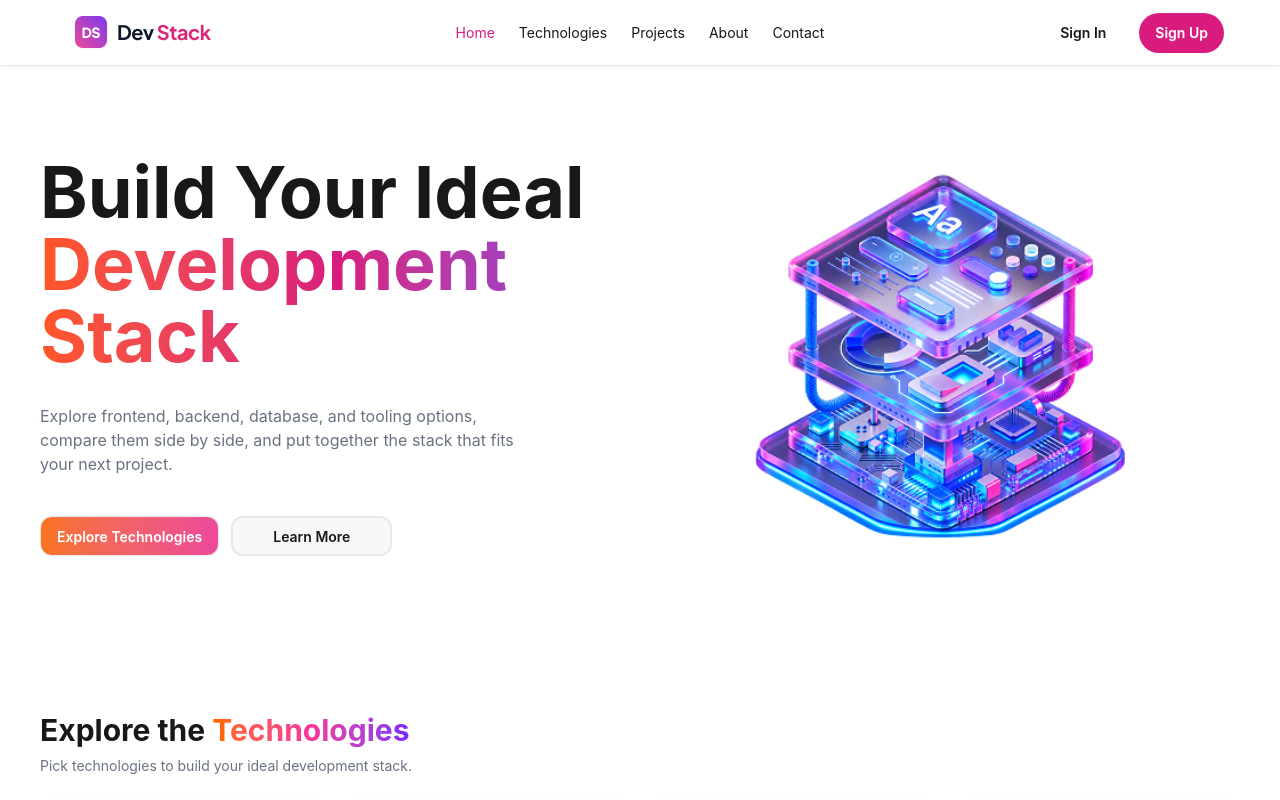
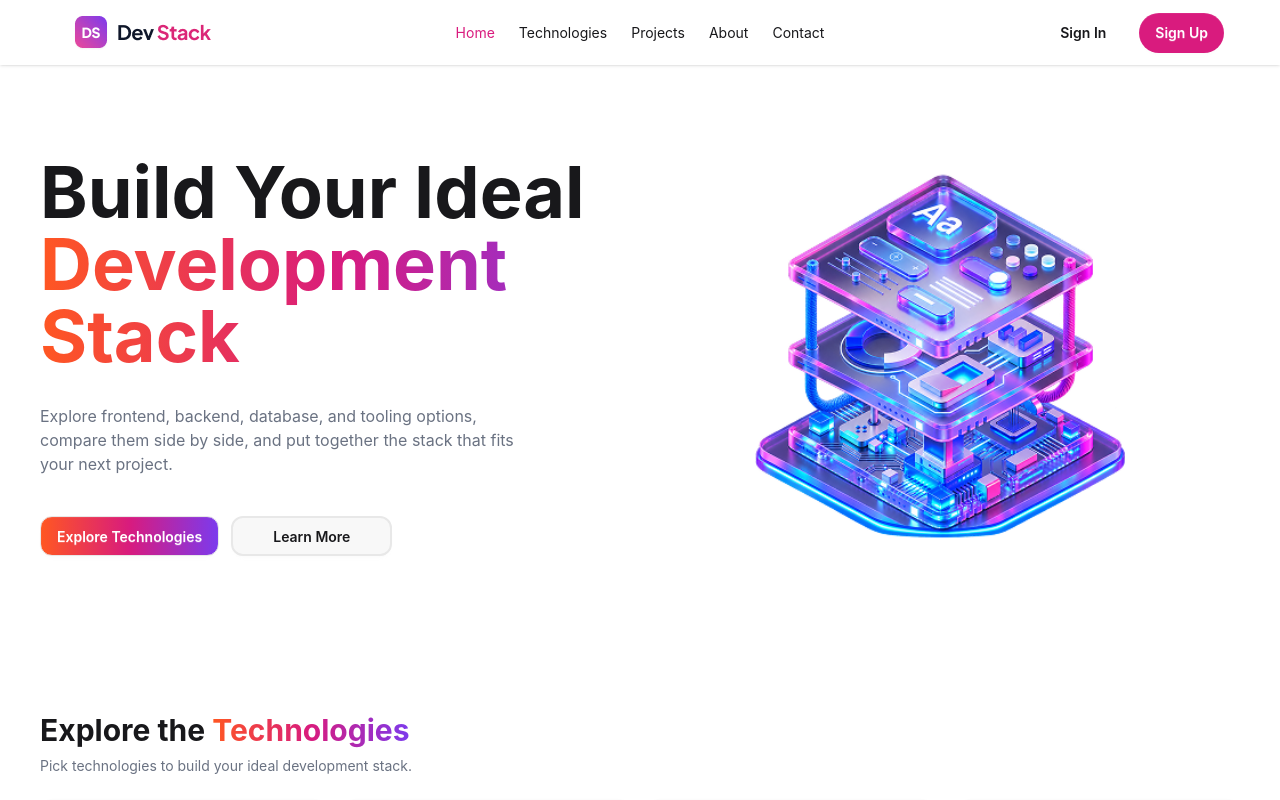
Before and after one commit to QSouhardyo/dev-stack-a5, a React (Vite) app: page / in a window 1280 px wide. Shown: the top 800 px of the page. Built offline with nearby package versions, Linux system fonts and the light colour scheme.

Commit message:
shared color added

```diff
--- a/src/components/Banner.tsx
+++ b/src/components/Banner.tsx
@@ -10,7 +10,7 @@ const Banner = () => {
                     Build Your Ideal
                 </h1>
 
-                <h1 className="bg-linear-to-r from-[#FF5722] via-[#D81B7E] to-[#7C3AED] bg-clip-text text-3xl font-bold text-transparent md:text-5xl lg:text-7xl">
+                <h1 className="bg-brand-gradient bg-clip-text text-3xl font-bold text-transparent md:text-5xl lg:text-7xl">
                     Development Stack
                 </h1>
 
@@ -21,7 +21,7 @@ const Banner = () => {
                 </p>
 
                 <div>
-                    <button className="btn mr-3 rounded-xl bg-linear-to-r from-[#F97316] to-[#EC4899] text-white">
+                    <button className="btn mr-3 rounded-xl bg-brand-gradient text-white">
                         Explore Technologies
                     </button>
 
--- a/src/components/TechCard.tsx
+++ b/src/components/TechCard.tsx
@@ -93,7 +93,7 @@ const TechCard = ({ tech, selectedTech, setSelectedTech }: TechCardProps) => {
                     }`}
                 disabled={isSelected}
             >
-                {isSelected ? "Added to Stack" : "Add to Stack"}
+                {isSelected ? "✓ Added to Stack" : "Add to Stack"}
             </button>
 
         </div>
--- a/src/components/Technologies.tsx
+++ b/src/components/Technologies.tsx
@@ -26,7 +26,7 @@ const Technologies = ({ devPromises }: TechnologiesProps) => {
 
                     Explore the{" "}
 
-                    <span className="text-transparent bg-clip-text bg-gradient-to-r from-orange-500 via-pink-500 to-violet-600">
+                    <span className="bg-brand-gradient text-transparent bg-clip-text">
                         Technologies
                     </span>
 
--- a/src/index.css
+++ b/src/index.css
@@ -1,2 +1,9 @@
 @import "tailwindcss";
 @plugin "daisyui";
+
+@theme {
+    --background-image-brand-gradient: linear-gradient(to right,
+            #ff5722,
+            #d81b7e,
+            #7c3aed);
+}
```
